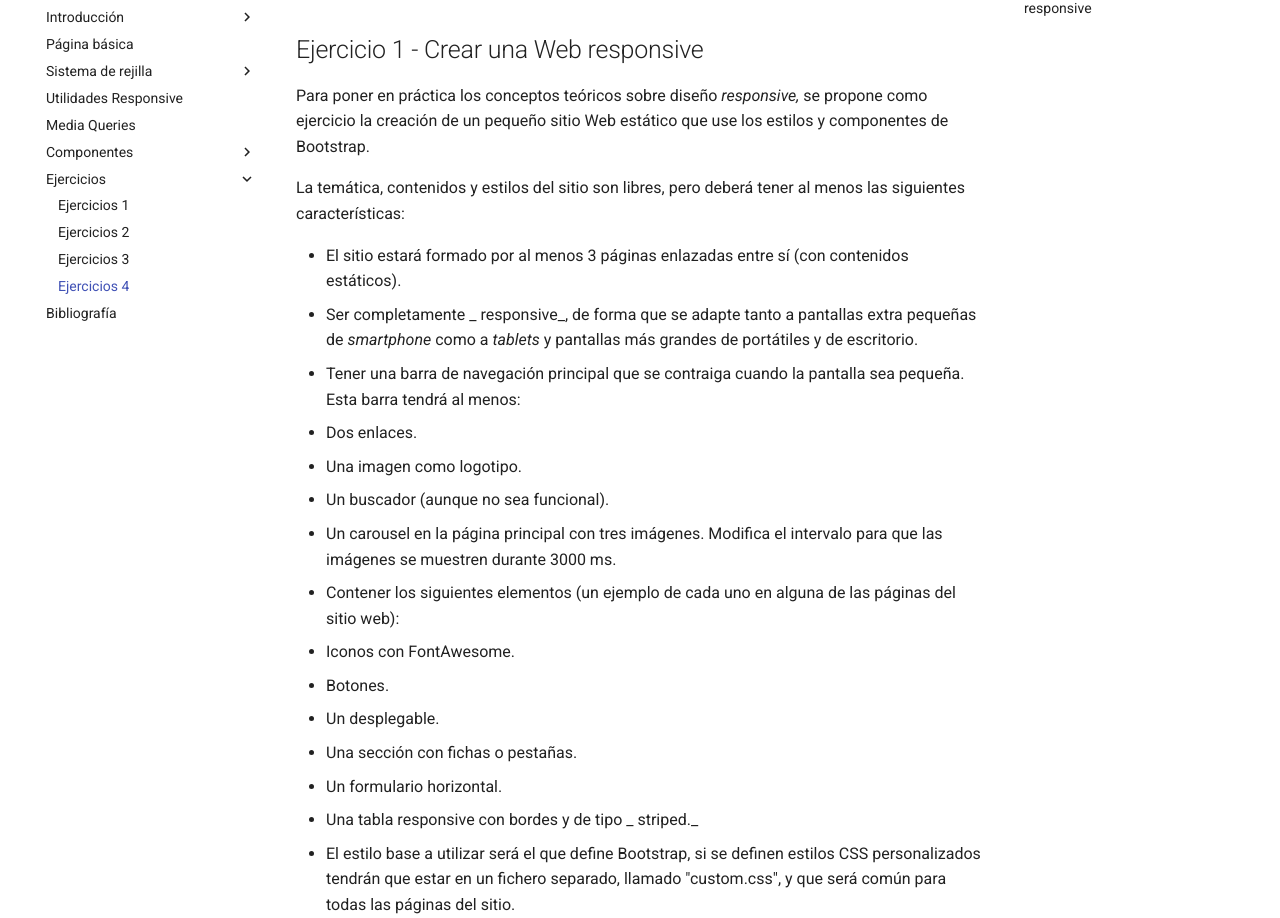
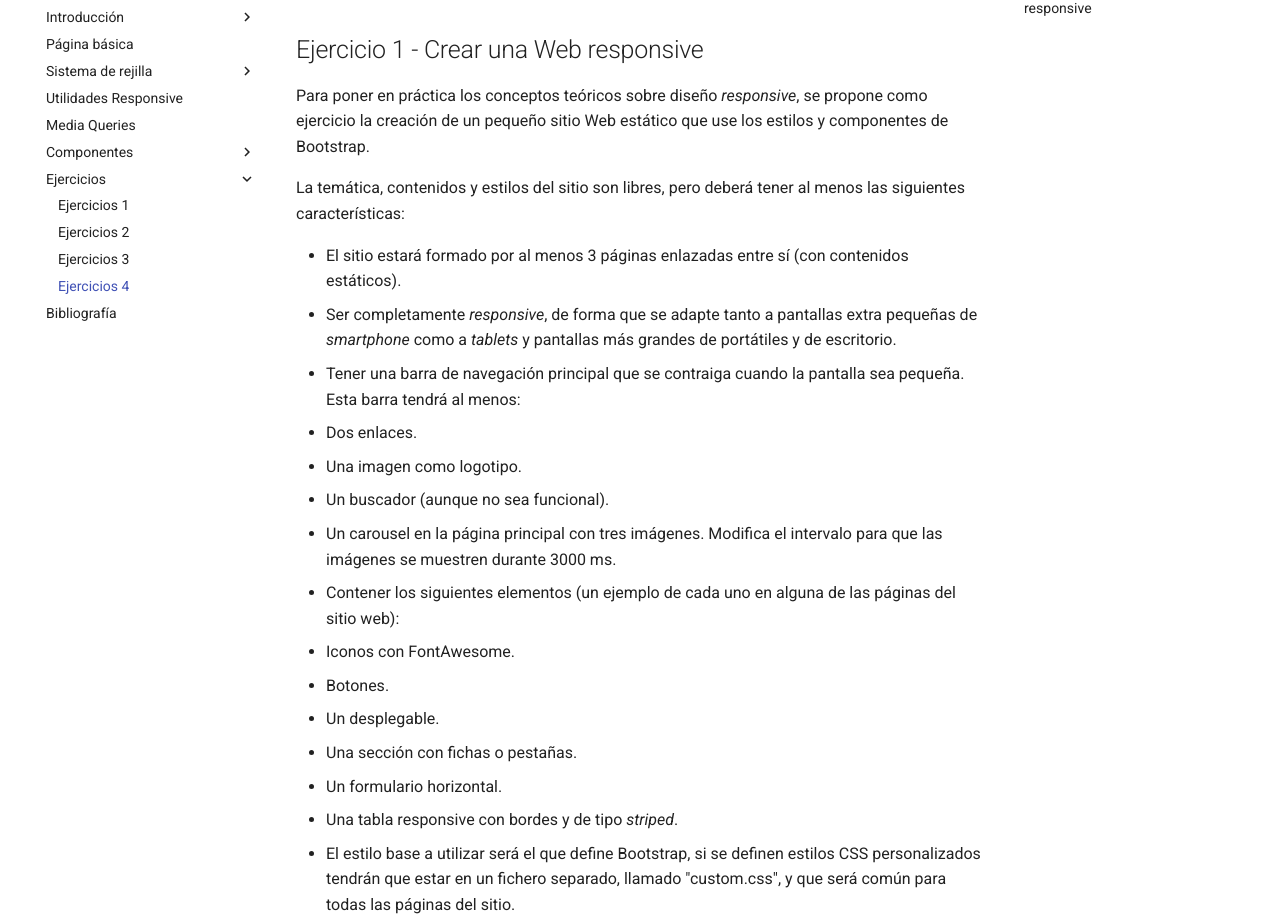
Before and after one commit to davidruizdiaz/bootstrap-5, an MkDocs documentation site: the page built from docs/ejercicios-4.md, in a window 1280 px wide and 1400 px high. Shown: the part 148-1066 px from the top of the window. Built offline with MkDocs 1.6.1 and Material for MkDocs 9.7.7, drawn with Linux system fonts in a browser that asks for light colours.

```diff
--- a/docs/ejercicios-4.md
+++ b/docs/ejercicios-4.md
@@ -2,15 +2,13 @@
 
 ## Ejercicio 1 - Crear una Web responsive
 
-Para poner en práctica los conceptos teóricos sobre diseño _responsive,_ se propone como ejercicio la creación de un pequeño sitio Web estático que use los estilos y componentes de Bootstrap.
+Para poner en práctica los conceptos teóricos sobre diseño _responsive_, se propone como ejercicio la creación de un pequeño sitio Web estático que use los estilos y componentes de Bootstrap.
 
 La temática, contenidos y estilos del sitio son libres, pero deberá tener al menos las siguientes características:
 
 * El sitio estará formado por al menos 3 páginas enlazadas entre sí (con contenidos estáticos).
-* Ser completamente _ responsive_, de forma que se adapte tanto a pantallas extra pequeñas de _smartphone_ como a _tablets_
-   y pantallas más grandes de portátiles y de escritorio.
+* Ser completamente _responsive_, de forma que se adapte tanto a pantallas extra pequeñas de _smartphone_ como a _tablets_ y pantallas más grandes de portátiles y de escritorio.
 * Tener una barra de navegación principal que se contraiga cuando la pantalla sea pequeña. Esta barra tendrá al menos:
-
   * Dos enlaces.
   * Una imagen como logotipo.
   * Un buscador (aunque no sea funcional).
@@ -23,7 +21,7 @@ La temática, contenidos y estilos del sitio son libres, pero deberá tener al m
   * Un desplegable.
   * Una sección con fichas o pestañas.
   * Un formulario horizontal.
-  * Una tabla responsive con bordes y de tipo _ striped._
+  * Una tabla responsive con bordes y de tipo _striped_.
 
 * El estilo base a utilizar será el que define Bootstrap, si se definen estilos CSS personalizados tendrán que estar en un fichero separado, llamado "custom.css", y que será común para todas las páginas del sitio.
 
```
